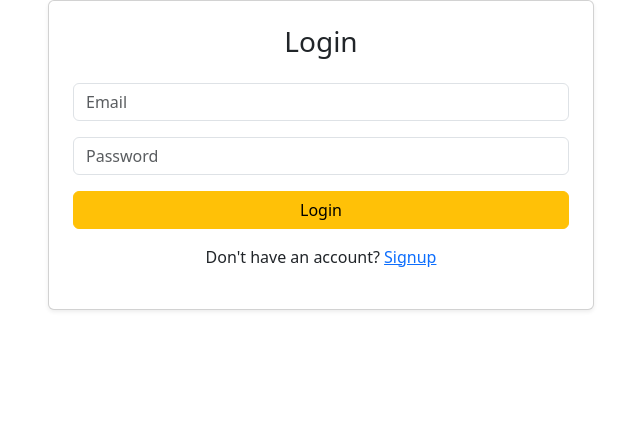
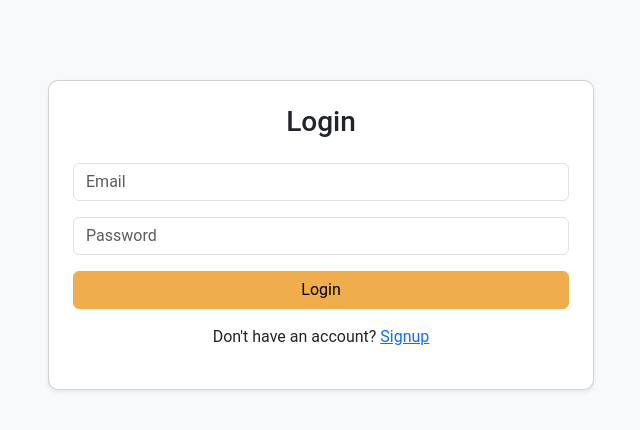
Before and after one commit to siambasher123/CofeeShop_Project1, a PHP site: page /login.php in a window 1280 px wide. Shown: the top 430 px of the page, without its empty margins (319-959 px from the left). Run offline with PHP 8.4, Linux system fonts and the light colour scheme.

Commit message:
developing Login: added Styles

```diff
--- a/login.php
+++ b/login.php
@@ -6,6 +6,30 @@
     <meta name="viewport" content="width=device-width, initial-scale=1.0">
     <title>Login - Coffee Bliss</title>
     <link href="https://cdn.jsdelivr.net/npm/bootstrap@5.3.3/dist/css/bootstrap.min.css" rel="stylesheet">
+    <style>
+        body {
+            background-color: #f8f9fa;
+            font-family: 'Roboto', sans-serif;
+        }
+
+        .login-container {
+            margin-top: 80px;
+        }
+
+        .card {
+            border-radius: 10px;
+        }
+
+        .btn-warning {
+            background-color: #f0ad4e;
+            border-color: #f0ad4e;
+        }
+
+        .btn-warning:hover {
+            background-color: #ec971f;
+            border-color: #d58512;
+        }
+    </style>
 </head>
 
 <body>
```
